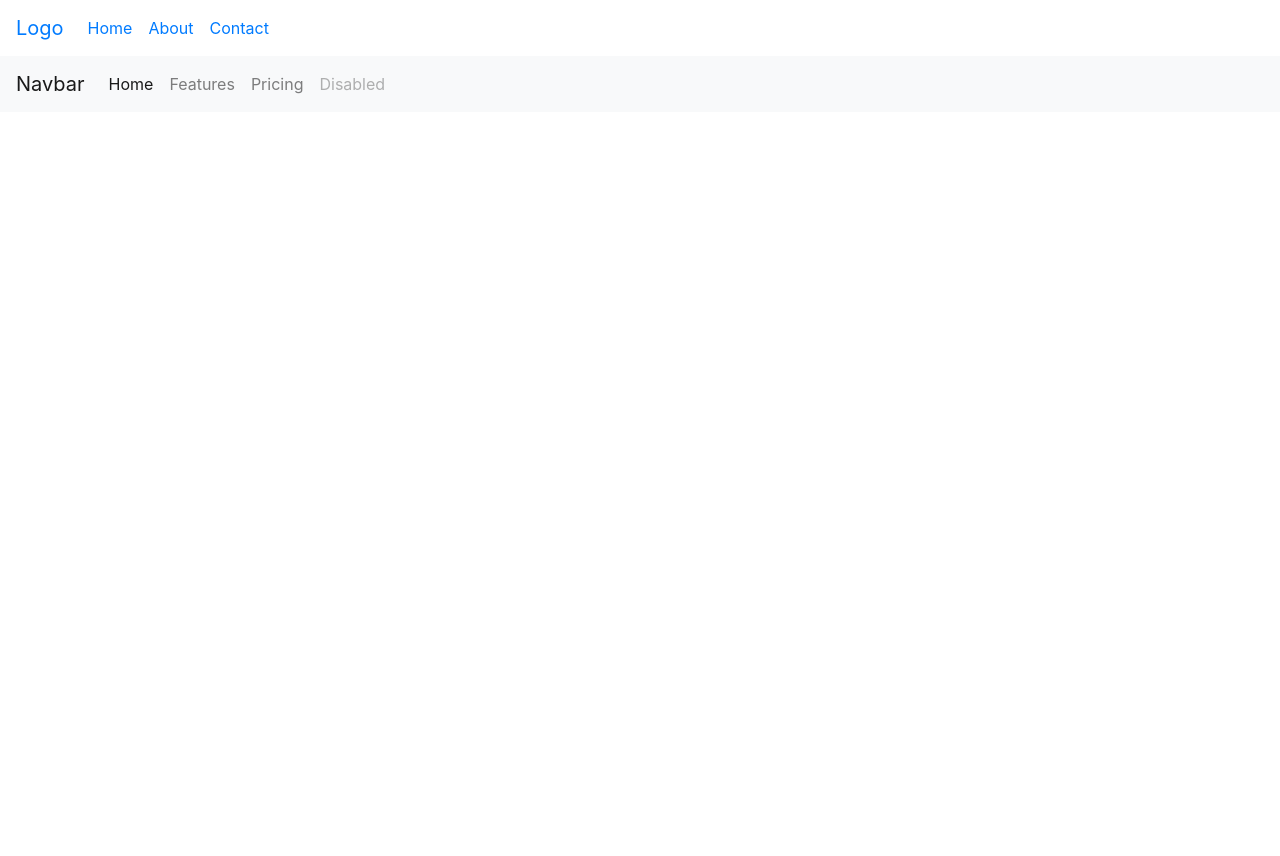
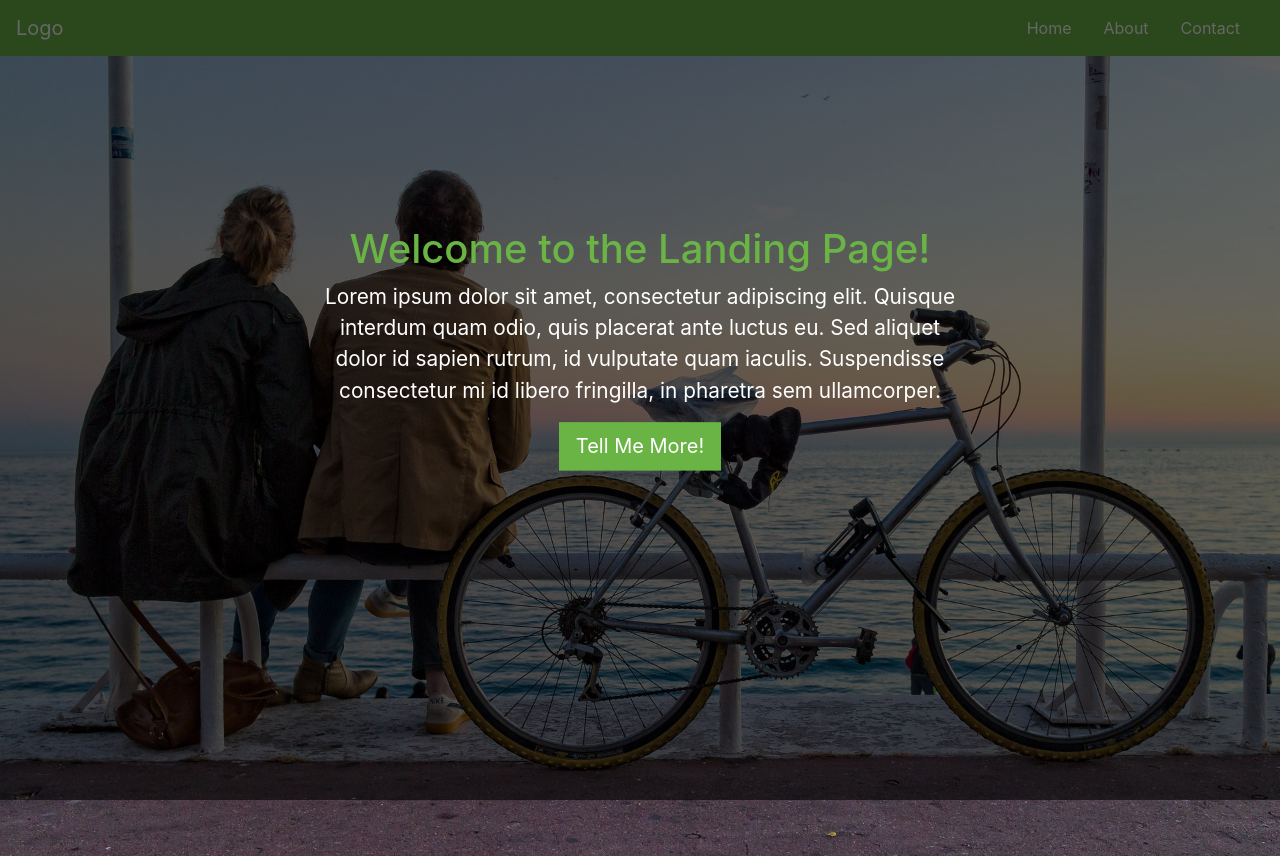
Before and after one commit to firewood3/html-css, a plain HTML site: page bootstrap-beginner/index.html in a window 1280 px wide. Before the commit the page ends 800 px from the top, so only its background shows below. Drawn offline with nearby package versions, Linux system fonts and the light colour scheme.

Commit message:
add landing_page

```diff
--- a/bootstrap-beginner/index.html
+++ b/bootstrap-beginner/index.html
@@ -6,7 +6,7 @@
   <meta name="viewport" content="width=device-width, initial-scale=1">
 
   <link rel="stylesheet" href="https://maxcdn.bootstrapcdn.com/bootstrap/4.0.0/css/bootstrap.min.css" integrity="sha384-Gn5384xqQ1aoWXA+058RXPxPg6fy4IWvTNh0E263XmFcJlSAwiGgFAW/dAiS6JXm" crossorigin="anonymous">
-
+  <link rel="stylesheet" href="main.css">
 
 </head>
 <body>
@@ -30,30 +30,18 @@
         </div>
     </nav>
 
-    <nav class="navbar navbar-expand-lg navbar-light bg-light">
-            <a class="navbar-brand" href="#">Navbar</a>
-            <button class="navbar-toggler" type="button" data-toggle="collapse" data-target="#navbarNav" aria-controls="navbarNav" aria-expanded="false" aria-label="Toggle navigation">
-              <span class="navbar-toggler-icon"></span>
-            </button>
-            <div class="collapse navbar-collapse" id="navbarNav">
-              <ul class="navbar-nav">
-                <li class="nav-item active">
-                  <a class="nav-link" href="#">Home <span class="sr-only">(current)</span></a>
-                </li>
-                <li class="nav-item">
-                  <a class="nav-link" href="#">Features</a>
-                </li>
-                <li class="nav-item">
-                  <a class="nav-link" href="#">Pricing</a>
-                </li>
-                <li class="nav-item">
-                  <a class="nav-link disabled" href="#">Disabled</a>
-                </li>
-              </ul>
-            </div>
-          </nav>
+    <header class="page-header header container-fluid">
+    </header>
+    <div class="overlay"></div>
+    <div class="description">
+      <h1>Welcome to the Landing Page!</h1>
+      <p>Lorem ipsum dolor sit amet, consectetur adipiscing elit. Quisque interdum quam odio, quis placerat ante luctus eu. Sed aliquet dolor id sapien rutrum, id vulputate quam iaculis. Suspendisse consectetur mi id libero fringilla, in pharetra sem ullamcorper.</p>
+      <button class="btn btn-outline-secondary btn-lg">Tell Me More!</button>
+    </div>
+
 
     <script src="https://code.jquery.com/jquery-3.3.1.slim.min.js" integrity="sha384-q8i/X+965DzO0rT7abK41JStQIAqVgRVzpbzo5smXKp4YfRvH+8abtTE1Pi6jizo" crossorigin="anonymous"></script>
     <script src="https://stackpath.bootstrapcdn.com/bootstrap/4.1.3/js/bootstrap.min.js" integrity="sha384-ChfqqxuZUCnJSK3+MXmPNIyE6ZbWh2IMqE241rYiqJxyMiZ6OW/JmZQ5stwEULTy" crossorigin="anonymous"></script>
+    <script src="main.js"></script>
 </body>
 </html>
--- /dev/null
+++ b/bootstrap-beginner/main.css
@@ -0,0 +1,65 @@
+body {
+    padding: 0;
+    margin: 0;
+    background: #f2f6e9;
+  }
+  /*--- navigation bar ---*/
+  .navbar {
+    background:#6ab446;
+  }
+  .nav-link,
+  .navbar-brand {
+    color: #fff;
+    cursor: pointer;
+  }
+  .nav-link {
+    margin-right: 1em !important;
+  }
+  .nav-link:hover {
+    color: #000;
+  }
+  .navbar-collapse {
+    justify-content: flex-end;
+  }
+
+  .header {
+    background-image: url('images/header-background.jpg');
+    background-size: cover;
+    background-position: center;
+    position: relative;
+  }
+  .overlay {
+    position: absolute;
+    min-height: 100%;
+    min-width: 100%;
+    left: 0;
+    top: 0;
+    background: rgba(0, 0, 0, 0.6);
+  }
+
+  .description {
+    left: 50%;
+    position: absolute;
+    top: 45%;
+    transform: translate(-50%, -55%);
+    text-align: center;
+  }
+  .description h1 {
+    color: #6ab446;
+  }
+  .description p {
+    color: #fff;
+    font-size: 1.3rem;
+    line-height: 1.5;
+  }
+  .description button {
+    border:1px solid #6ab446;
+    background:#6ab446;
+    border-radius: 0;
+    color:#fff;
+  }
+  .description button:hover {
+    border:1px solid #fff;
+    background:#fff;
+    color:#000;
+  }
--- /dev/null
+++ b/bootstrap-beginner/main.js
@@ -0,0 +1,3 @@
+$(document).ready(function(){
+    $('.header').height($(window).height());
+  })
```
Also changed, not shown: bootstrap-beginner/images/header-background.jpg (added).
